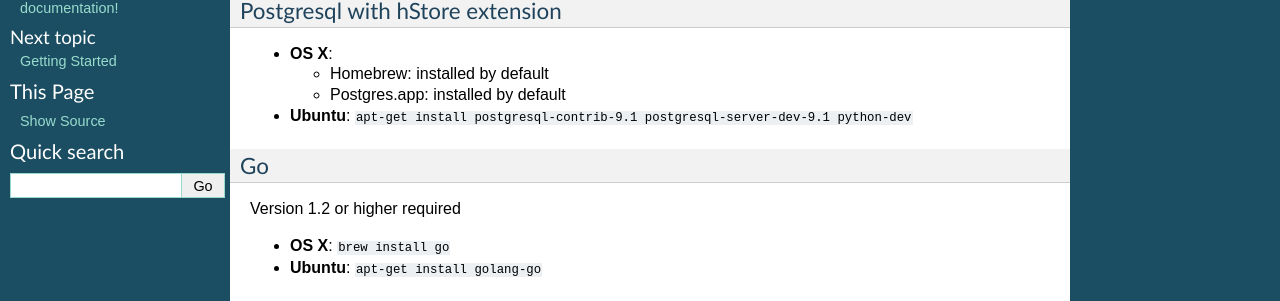
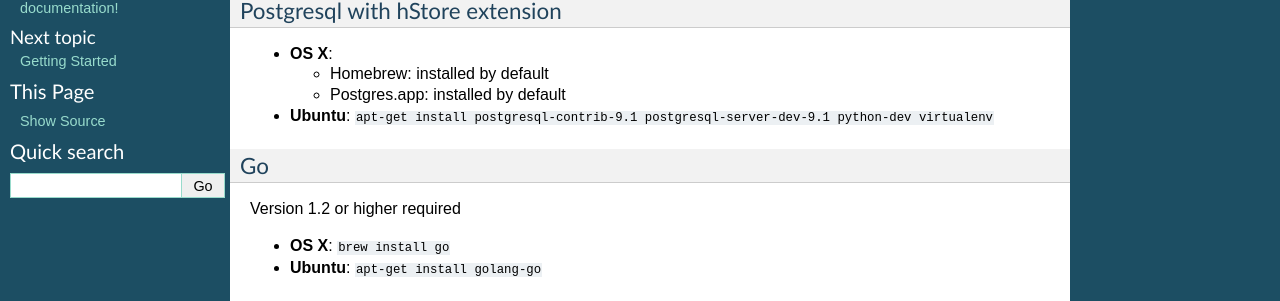
Before and after one commit to BotBotMe/botbot-web, a Sphinx documentation site: the page built from docs/install.rst, in a window 1280 px wide. Shown: the part 287-588 px from the top of the page. Built offline with Sphinx 7.4.7, drawn with Linux system fonts in a browser that asks for light colours.

Commit message:
Add virtualenv to the apt-get install list
Since this isn't brought in anywhere else, it'll help save some copy paste installs.

```diff
--- a/docs/install.rst
+++ b/docs/install.rst
@@ -20,7 +20,7 @@ Postgresql with hStore extension
   * Homebrew: installed by default
   * Postgres.app: installed by default
 
-* **Ubuntu**: ``apt-get install postgresql-contrib-9.1 postgresql-server-dev-9.1 python-dev``
+* **Ubuntu**: ``apt-get install postgresql-contrib-9.1 postgresql-server-dev-9.1 python-dev virtualenv``
 
 Go
 ~~
```
